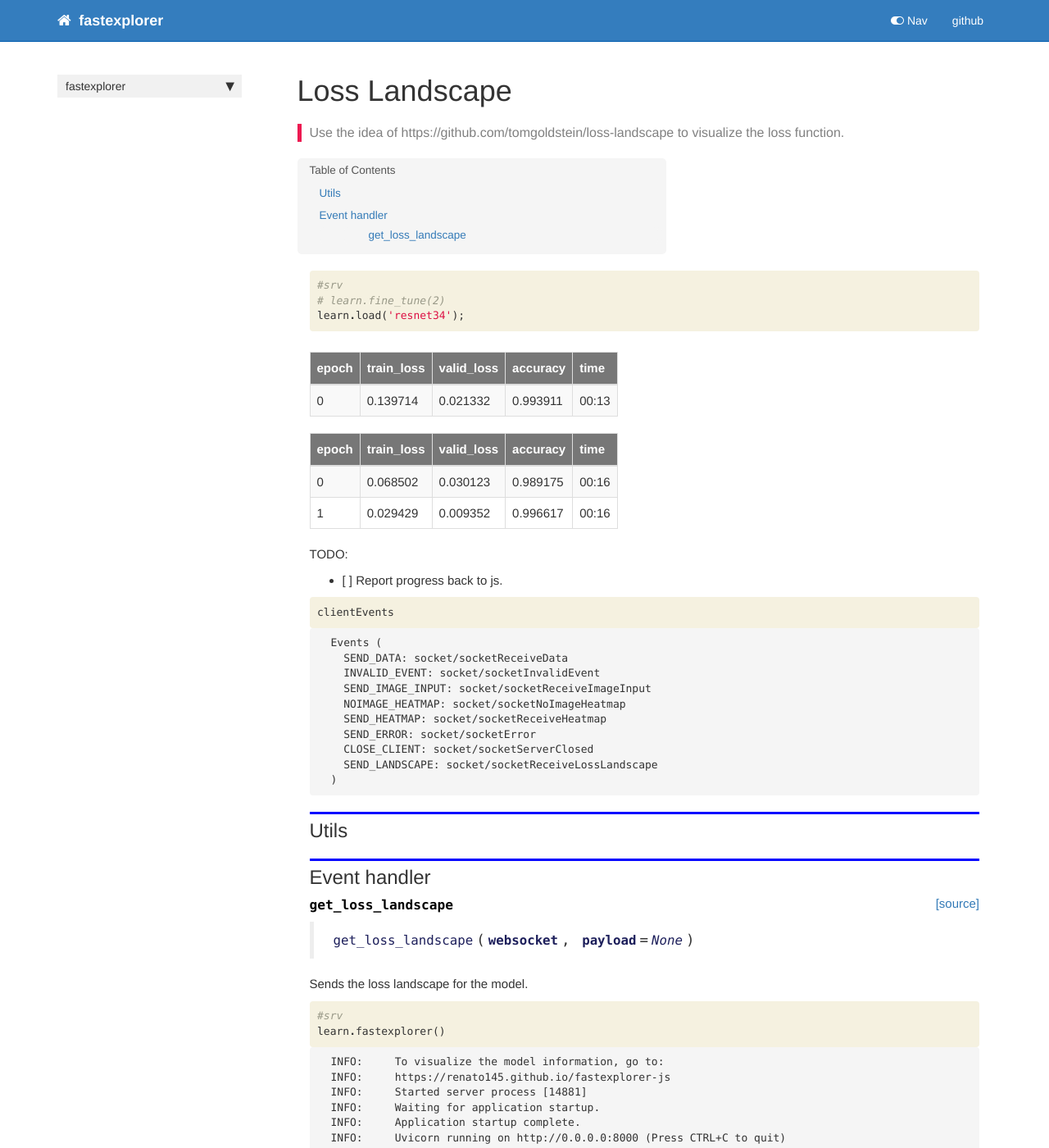
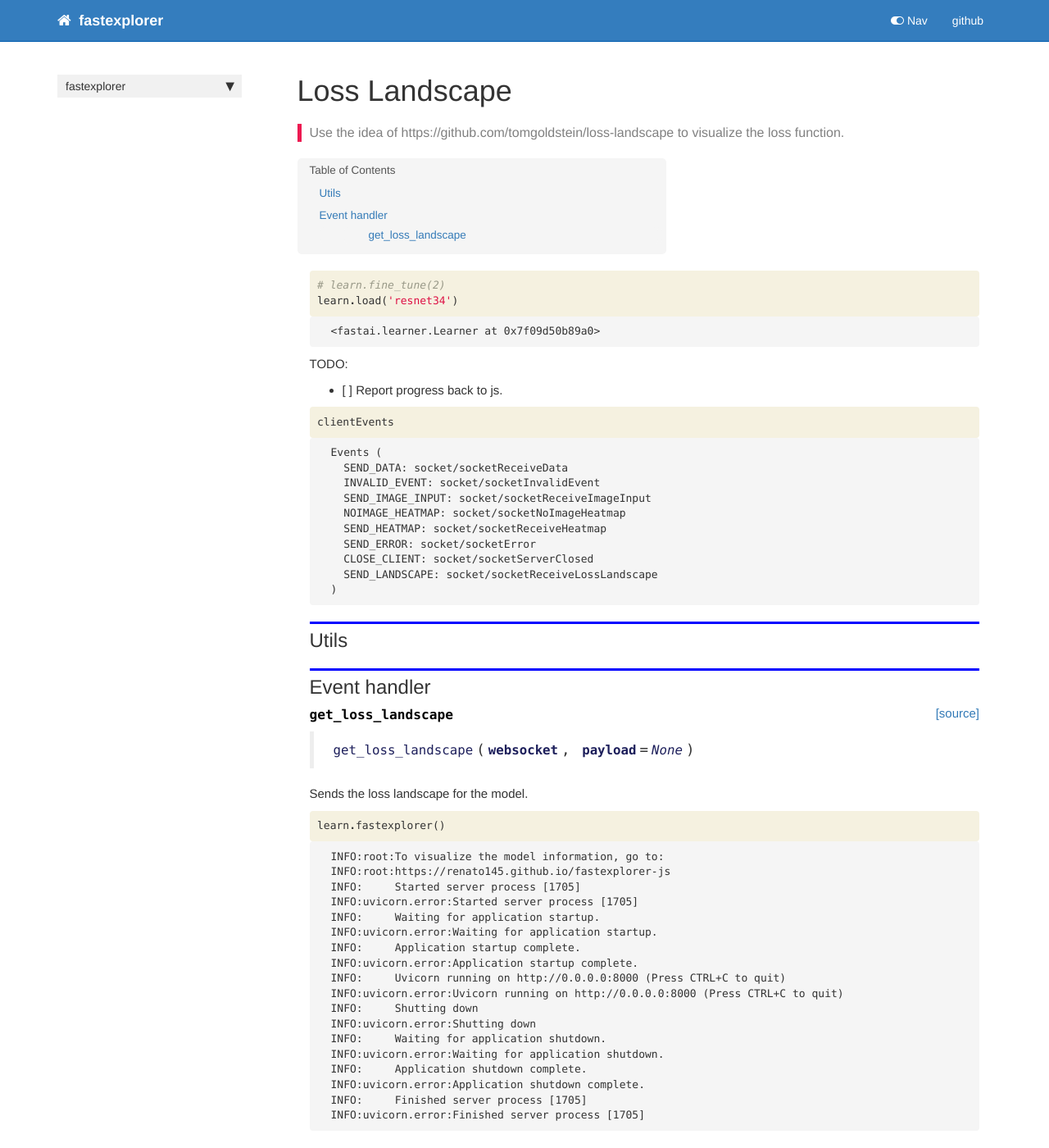
Before and after one commit to renato145/fastexplorer, a Jekyll site: the page built from docs/loss_landscape.html, in a window 1280 px wide and 1400 px high. Shown: the whole window at 82% size. Built offline with Jekyll 4.4.1, drawn with Linux system fonts in a browser that asks for light colours; nearby versions of some CDN libraries; comment, search, counter and statistics services are not loaded; some of the changed text lies outside the part shown.

Commit message:
fix docs

```diff
--- a/docs/explorer.html
+++ b/docs/explorer.html
@@ -63,13 +65,6 @@ description: "Here we will setup the server and store the model representation o
 
 <div class="cell border-box-sizing code_cell rendered">
 
-</div>
-    {% endraw %}
-
-    {% raw %}
-
-<div class="cell border-box-sizing code_cell rendered">
-
 <div class="output_wrapper">
 <div class="output">
 
@@ -86,6 +81,13 @@ description: "Here we will setup the server and store the model representation o
 
 </div>
 </div>
+
+</div>
+    {% endraw %}
+
+    {% raw %}
+
+<div class="cell border-box-sizing code_cell rendered">
 
 </div>
     {% endraw %}
@@ -147,7 +149,7 @@ description: "Here we will setup the server and store the model representation o
 
 <div class="cell border-box-sizing text_cell rendered"><div class="inner_cell">
 <div class="text_cell_render border-box-sizing rendered_html">
-<p>serverEvents define the actions managed by the <a href="/fastexplorer/explorer#FastExplorer"><code>FastExplorer</code></a> server (send by js, executed by python).</p>
+<p>serverEvents define the actions managed by the <a href="/fastexplorer/explorer.html#FastExplorer"><code>FastExplorer</code></a> server (send by js, executed by python).</p>
 
 </div>
 </div>
@@ -197,13 +199,6 @@ description: "Here we will setup the server and store the model representation o
 
 <div class="cell border-box-sizing code_cell rendered">
 
-</div>
-    {% endraw %}
-
-    {% raw %}
-
-<div class="cell border-box-sizing code_cell rendered">
-
 <div class="output_wrapper">
 <div class="output">
 
@@ -213,7 +208,7 @@ description: "Here we will setup the server and store the model representation o
 <div class="output_markdown rendered_html output_subarea ">
 <h2 id="FastExplorer" class="doc_header"><code>class</code> <code>FastExplorer</code><a href="https://github.com/renato145/fastexplorer/tree/master/fastexplorer/explorer.py#L43" class="source_link" style="float:right">[source]</a></h2><blockquote><p><code>FastExplorer</code>(<strong><code>learn</code></strong>, <strong><code>host</code></strong>=<em><code>'0.0.0.0'</code></em>, <strong><code>port</code></strong>=<em><code>8000</code></em>)</p>
 </blockquote>
-<p>Wrapper around <a href="/fastexplorer/representation#Representation"><code>Representation</code></a> and <code>ProxyServer</code>.</p>
+<p>Wrapper around <a href="/fastexplorer/representation.html#Representation"><code>Representation</code></a> and <code>ProxyServer</code>.</p>
 
 </div>
 
@@ -243,7 +238,7 @@ description: "Here we will setup the server and store the model representation o
 
 
 <div class="output_markdown rendered_html output_subarea ">
-<h4 id="Learner.fastexplorer" class="doc_header"><code>Learner.fastexplorer</code><a href="https://github.com/renato145/fastexplorer/tree/master/fastexplorer/explorer.py#L114" class="source_link" style="float:right">[source]</a></h4><blockquote><p><code>Learner.fastexplorer</code>(<strong><code>reload</code></strong>=<em><code>False</code></em>, <strong><code>host</code></strong>=<em><code>'0.0.0.0'</code></em>, <strong><code>port</code></strong>=<em><code>8000</code></em>)</p>
+<h4 id="Learner.fastexplorer" class="doc_header"><code>Learner.fastexplorer</code><a href="https://github.com/renato145/fastexplorer/tree/master/fastexplorer/explorer.py#L113" class="source_link" style="float:right">[source]</a></h4><blockquote><p><code>Learner.fastexplorer</code>(<strong><code>reload</code></strong>=<em><code>False</code></em>, <strong><code>host</code></strong>=<em><code>'0.0.0.0'</code></em>, <strong><code>port</code></strong>=<em><code>8000</code></em>)</p>
 </blockquote>
 
 </div>
@@ -252,6 +247,13 @@ description: "Here we will setup the server and store the model representation o
 
 </div>
 </div>
+
+</div>
+    {% endraw %}
+
+    {% raw %}
+
+<div class="cell border-box-sizing code_cell rendered">
 
 </div>
     {% endraw %}
@@ -266,13 +268,6 @@ description: "Here we will setup the server and store the model representation o
 
 <div class="cell border-box-sizing code_cell rendered">
 
-</div>
-    {% endraw %}
-
-    {% raw %}
-
-<div class="cell border-box-sizing code_cell rendered">
-
 <div class="output_wrapper">
 <div class="output">
 
@@ -280,7 +275,7 @@ description: "Here we will setup the server and store the model representation o
 
 
 <div class="output_markdown rendered_html output_subarea ">
-<h4 id="header_data_from_array_1_0" class="doc_header"><code>header_data_from_array_1_0</code><a href="https://github.com/renato145/fastexplorer/tree/master/fastexplorer/explorer.py#L121" class="source_link" style="float:right">[source]</a></h4><blockquote><p><code>header_data_from_array_1_0</code>(<strong><code>array</code></strong>)</p>
+<h4 id="header_data_from_array_1_0" class="doc_header"><code>header_data_from_array_1_0</code><a href="https://github.com/renato145/fastexplorer/tree/master/fastexplorer/explorer.py#L120" class="source_link" style="float:right">[source]</a></h4><blockquote><p><code>header_data_from_array_1_0</code>(<strong><code>array</code></strong>)</p>
 </blockquote>
 
 </div>
@@ -304,9 +299,9 @@ description: "Here we will setup the server and store the model representation o
 
 
 <div class="output_markdown rendered_html output_subarea ">
-<h4 id="get_numpy_bytes" class="doc_header"><code>get_numpy_bytes</code><a href="https://github.com/renato145/fastexplorer/tree/master/fastexplorer/explorer.py#L147" class="source_link" style="float:right">[source]</a></h4><blockquote><p><code>get_numpy_bytes</code>(<strong><code>x</code></strong>, <strong><code>typ</code></strong>, <strong><code>xtra</code></strong>=<em><code>None</code></em>)</p>
+<h4 id="get_numpy_bytes" class="doc_header"><code>get_numpy_bytes</code><a href="https://github.com/renato145/fastexplorer/tree/master/fastexplorer/explorer.py#L146" class="source_link" style="float:right">[source]</a></h4><blockquote><p><code>get_numpy_bytes</code>(<strong><code>x</code></strong>, <strong><code>typ</code></strong>, <strong><code>xtra</code></strong>=<em><code>None</code></em>)</p>
 </blockquote>
-<p>Transforms a numpy array into bytes and attach a <a href="/fastexplorer/explorer#clientEvents"><code>clientEvents</code></a></p>
+<p>Transforms a numpy array into bytes and attach a <a href="/fastexplorer/explorer.html#clientEvents"><code>clientEvents</code></a></p>
 
 </div>
 
@@ -314,6 +309,13 @@ description: "Here we will setup the server and store the model representation o
 
 </div>
 </div>
+
+</div>
+    {% endraw %}
+
+    {% raw %}
+
+<div class="cell border-box-sizing code_cell rendered">
 
 </div>
     {% endraw %}
@@ -412,13 +414,6 @@ description: "Here we will setup the server and store the model representation o
 
 <div class="cell border-box-sizing code_cell rendered">
 
-</div>
-    {% endraw %}
-
-    {% raw %}
-
-<div class="cell border-box-sizing code_cell rendered">
-
 <div class="output_wrapper">
 <div class="output">
 
@@ -426,32 +421,7 @@ description: "Here we will setup the server and store the model representation o
 
 
 <div class="output_markdown rendered_html output_subarea ">
-<h4 id="load_input" class="doc_header"><code>load_input</code><a href="https://github.com/renato145/fastexplorer/tree/master/fastexplorer/explorer.py#L193" class="source_link" style="float:right">[source]</a></h4><blockquote><p><code>load_input</code>(<strong><code>websocket</code></strong>, <strong><code>payload</code></strong>=<em><code>None</code></em>)</p>
-</blockquote>
-<p>Sends a data sample to the client.</p>
-
-</div>
-
-</div>
-
-</div>
-</div>
-
-</div>
-    {% endraw %}
-
-    {% raw %}
-
-<div class="cell border-box-sizing code_cell rendered">
-
-<div class="output_wrapper">
-<div class="output">
-
-<div class="output_area">
-
-
-<div class="output_markdown rendered_html output_subarea ">
-<h4 id="FastExplorer.load_input" class="doc_header"><code>FastExplorer.load_input</code><a href="https://github.com/renato145/fastexplorer/tree/master/fastexplorer/explorer.py#L193" class="source_link" style="float:right">[source]</a></h4><blockquote><p><code>FastExplorer.load_input</code>(<strong><code>websocket</code></strong>, <strong><code>payload</code></strong>=<em><code>None</code></em>)</p>
+<h4 id="load_input" class="doc_header"><code>load_input</code><a href="https://github.com/renato145/fastexplorer/tree/master/fastexplorer/explorer.py#L192" class="source_link" style="float:right">[source]</a></h4><blockquote><p><code>load_input</code>(<strong><code>websocket</code></strong>, <strong><code>payload</code></strong>=<em><code>None</code></em>)</p>
 </blockquote>
 <p>Sends a data sample to the client.</p>
 
@@ -483,9 +453,9 @@ description: "Here we will setup the server and store the model representation o
 
 
 <div class="output_markdown rendered_html output_subarea ">
-<h4 id="get_heatmap" class="doc_header"><code>get_heatmap</code><a href="https://github.com/renato145/fastexplorer/tree/master/fastexplorer/explorer.py#L207" class="source_link" style="float:right">[source]</a></h4><blockquote><p><code>get_heatmap</code>(<strong><code>websocket</code></strong>, <strong><code>payload</code></strong>)</p>
+<h4 id="FastExplorer.load_input" class="doc_header"><code>FastExplorer.load_input</code><a href="https://github.com/renato145/fastexplorer/tree/master/fastexplorer/explorer.py#L192" class="source_link" style="float:right">[source]</a></h4><blockquote><p><code>FastExplorer.load_input</code>(<strong><code>websocket</code></strong>, <strong><code>payload</code></strong>=<em><code>None</code></em>)</p>
 </blockquote>
-<p>Sends the heatmap for a particular layer.</p>
+<p>Sends a data sample to the client.</p>
 
 </div>
 
@@ -508,7 +478,39 @@ description: "Here we will setup the server and store the model representation o
 
 
 <div class="output_markdown rendered_html output_subarea ">
-<h4 id="FastExplorer.get_heatmap" class="doc_header"><code>FastExplorer.get_heatmap</code><a href="https://github.com/renato145/fastexplorer/tree/master/fastexplorer/explorer.py#L207" class="source_link" style="float:right">[source]</a></h4><blockquote><p><code>FastExplorer.get_heatmap</code>(<strong><code>websocket</code></strong>, <strong><code>payload</code></strong>)</p>
+<h4 id="get_heatmap" class="doc_header"><code>get_heatmap</code><a href="https://github.com/renato145/fastexplorer/tree/master/fastexplorer/explorer.py#L206" class="source_link" style="float:right">[source]</a></h4><blockquote><p><code>get_heatmap</code>(<strong><code>websocket</code></strong>, <strong><code>payload</code></strong>)</p>
+</blockquote>
+<p>Sends the heatmap for a particular layer.</p>
+
+</div>
+
+</div>
+
+</div>
+</div>
+
+</div>
+    {% endraw %}
+
+    {% raw %}
+
+<div class="cell border-box-sizing code_cell rendered">
+
+</div>
+    {% endraw %}
+
+    {% raw %}
+
+<div class="cell border-box-sizing code_cell rendered">
+
+<div class="output_wrapper">
+<div class="output">
+
+<div class="output_area">
+
+
+<div class="output_markdown rendered_html output_subarea ">
+<h4 id="FastExplorer.get_heatmap" class="doc_header"><code>FastExplorer.get_heatmap</code><a href="https://github.com/renato145/fastexplorer/tree/master/fastexplorer/explorer.py#L206" class="source_link" style="float:right">[source]</a></h4><blockquote><p><code>FastExplorer.get_heatmap</code>(<strong><code>websocket</code></strong>, <strong><code>payload</code></strong>)</p>
 </blockquote>
 <p>Sends the heatmap for a particular layer.</p>
 
@@ -529,8 +531,7 @@ description: "Here we will setup the server and store the model representation o
 
 <div class="inner_cell">
     <div class="input_area">
-<div class=" highlight hl-ipython3"><pre><span></span><span class="c1">#srv</span>
-<span class="n">learn</span><span class="o">.</span><span class="n">fastexplorer</span><span class="p">(</span><span class="kc">True</span><span class="p">)</span>
+<div class=" highlight hl-ipython3"><pre><span></span><span class="n">learn</span><span class="o">.</span><span class="n">fastexplorer</span><span class="p">(</span><span class="kc">True</span><span class="p">)</span>
 </pre></div>
 
     </div>
@@ -543,14 +544,24 @@ description: "Here we will setup the server and store the model representation o
 <div class="output_area">
 
 <div class="output_subarea output_stream output_stderr output_text">
-<pre>INFO:     Started server process [14554]
+<pre>INFO:root:To visualize the model information, go to:
+INFO:root:https://renato145.github.io/fastexplorer-js
+INFO:     Started server process [1652]
+INFO:uvicorn.error:Started server process [1652]
 INFO:     Waiting for application startup.
+INFO:uvicorn.error:Waiting for application startup.
 INFO:     Application startup complete.
+INFO:uvicorn.error:Application startup complete.
 INFO:     Uvicorn running on http://0.0.0.0:8000 (Press CTRL+C to quit)
+INFO:uvicorn.error:Uvicorn running on http://0.0.0.0:8000 (Press CTRL+C to quit)
 INFO:     Shutting down
+INFO:uvicorn.error:Shutting down
 INFO:     Waiting for application shutdown.
+INFO:uvicorn.error:Waiting for application shutdown.
 INFO:     Application shutdown complete.
-INFO:     Finished server process [14554]
+INFO:uvicorn.error:Application shutdown complete.
+INFO:     Finished server process [1652]
+INFO:uvicorn.error:Finished server process [1652]
 </pre>
 </div>
 </div>
--- a/docs/loss_landscape.html
+++ b/docs/loss_landscape.html
@@ -41,9 +43,8 @@ description: "Use the idea of https://github.com/tomgoldstein/loss-landscape to
 
 <div class="inner_cell">
     <div class="input_area">
-<div class=" highlight hl-ipython3"><pre><span></span><span class="c1">#srv</span>
-<span class="c1"># learn.fine_tune(2)</span>
-<span class="n">learn</span><span class="o">.</span><span class="n">load</span><span class="p">(</span><span class="s1">&#39;resnet34&#39;</span><span class="p">);</span>
+<div class=" highlight hl-ipython3"><pre><span></span><span class="c1"># learn.fine_tune(2)</span>
+<span class="n">learn</span><span class="o">.</span><span class="n">load</span><span class="p">(</span><span class="s1">&#39;resnet34&#39;</span><span class="p">)</span>
 </pre></div>
 
     </div>
@@ -56,62 +57,9 @@ description: "Use the idea of https://github.com/tomgoldstein/loss-landscape to
 <div class="output_area">
 
 
-<div class="output_html rendered_html output_subarea ">
-<table border="1" class="dataframe">
-  <thead>
-    <tr style="text-align: left;">
-      <th>epoch</th>
-      <th>train_loss</th>
-      <th>valid_loss</th>
-      <th>accuracy</th>
-      <th>time</th>
-    </tr>
-  </thead>
-  <tbody>
-    <tr>
-      <td>0</td>
-      <td>0.139714</td>
-      <td>0.021332</td>
-      <td>0.993911</td>
-      <td>00:13</td>
-    </tr>
-  </tbody>
-</table>
-</div>
 
-</div>
-
-<div class="output_area">
-
-
-<div class="output_html rendered_html output_subarea ">
-<table border="1" class="dataframe">
-  <thead>
-    <tr style="text-align: left;">
-      <th>epoch</th>
-      <th>train_loss</th>
-      <th>valid_loss</th>
-      <th>accuracy</th>
-      <th>time</th>
-    </tr>
-  </thead>
-  <tbody>
-    <tr>
-      <td>0</td>
-      <td>0.068502</td>
-      <td>0.030123</td>
-      <td>0.989175</td>
-      <td>00:16</td>
-    </tr>
-    <tr>
-      <td>1</td>
-      <td>0.029429</td>
-      <td>0.009352</td>
-      <td>0.996617</td>
-      <td>00:16</td>
-    </tr>
-  </tbody>
-</table>
+<div class="output_text output_subarea output_execute_result">
+<pre>&lt;fastai.learner.Learner at 0x7f09d50b89a0&gt;</pre>
 </div>
 
 </div>
@@ -204,13 +152,6 @@ description: "Use the idea of https://github.com/tomgoldstein/loss-landscape to
 
 <div class="cell border-box-sizing code_cell rendered">
 
-</div>
-    {% endraw %}
-
-    {% raw %}
-
-<div class="cell border-box-sizing code_cell rendered">
-
 <div class="output_wrapper">
 <div class="output">
 
@@ -235,12 +176,18 @@ description: "Use the idea of https://github.com/tomgoldstein/loss-landscape to
     {% raw %}
 
 <div class="cell border-box-sizing code_cell rendered">
+
+</div>
+    {% endraw %}
+
+    {% raw %}
+
+<div class="cell border-box-sizing code_cell rendered">
 <div class="input">
 
 <div class="inner_cell">
     <div class="input_area">
-<div class=" highlight hl-ipython3"><pre><span></span><span class="c1">#srv</span>
-<span class="n">learn</span><span class="o">.</span><span class="n">fastexplorer</span><span class="p">()</span>
+<div class=" highlight hl-ipython3"><pre><span></span><span class="n">learn</span><span class="o">.</span><span class="n">fastexplorer</span><span class="p">()</span>
 </pre></div>
 
     </div>
@@ -253,16 +200,24 @@ description: "Use the idea of https://github.com/tomgoldstein/loss-landscape to
 <div class="output_area">
 
 <div class="output_subarea output_stream output_stderr output_text">
-<pre>INFO:     To visualize the model information, go to:
-INFO:     https://renato145.github.io/fastexplorer-js
-INFO:     Started server process [14881]
+<pre>INFO:root:To visualize the model information, go to:
+INFO:root:https://renato145.github.io/fastexplorer-js
+INFO:     Started server process [1705]
+INFO:uvicorn.error:Started server process [1705]
 INFO:     Waiting for application startup.
+INFO:uvicorn.error:Waiting for application startup.
 INFO:     Application startup complete.
+INFO:uvicorn.error:Application startup complete.
 INFO:     Uvicorn running on http://0.0.0.0:8000 (Press CTRL+C to quit)
+INFO:uvicorn.error:Uvicorn running on http://0.0.0.0:8000 (Press CTRL+C to quit)
 INFO:     Shutting down
+INFO:uvicorn.error:Shutting down
 INFO:     Waiting for application shutdown.
+INFO:uvicorn.error:Waiting for application shutdown.
 INFO:     Application shutdown complete.
-INFO:     Finished server process [14881]
+INFO:uvicorn.error:Application shutdown complete.
+INFO:     Finished server process [1705]
+INFO:uvicorn.error:Finished server process [1705]
 </pre>
 </div>
 </div>
--- a/fastexplorer/all.py
+++ b/fastexplorer/all.py
@@ -1,4 +1,4 @@
 from fastai.vision import *
+from .representation import *
 from .explorer import *
-from .representation import *
 from .loss_landscape import *
--- a/fastexplorer/representation.py
+++ b/fastexplorer/representation.py
@@ -67,7 +67,7 @@ def to_representation(self:Learner):
         params,trainable = total_params(m)
         m._xtra = {'params': params, 'trainable': trainable, 'shape': o.shape}
 
-    model = self.model
+    model = self.model.to(xb.device)
     layers = flatten_model(model)
     with Hooks(layers, _get_info) as h: model.eval()(xb)
 
```
Also changed, not shown: other parts of docs/explorer.html (+2 -0 lines), other parts of docs/loss_landscape.html (+2 -0 lines), docs/index.html (+34 -7 lines), docs/representation.html (+49 -12 lines), README.md, docs/Gemfile.lock, 4 other files.
